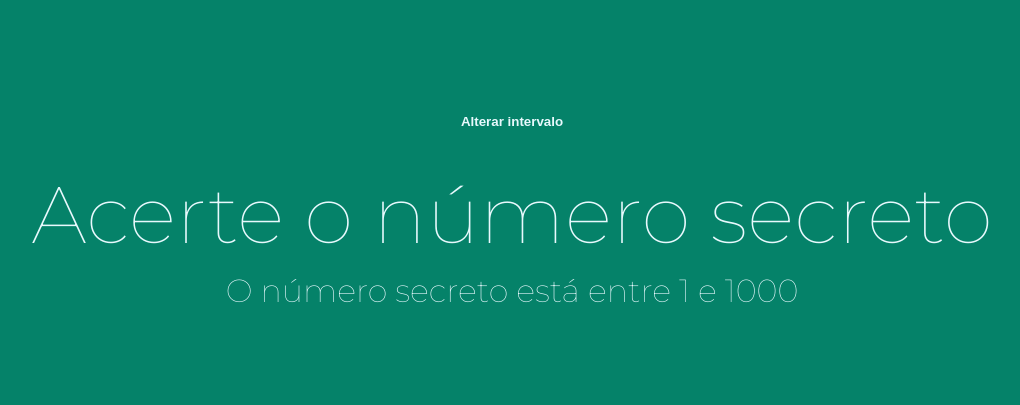
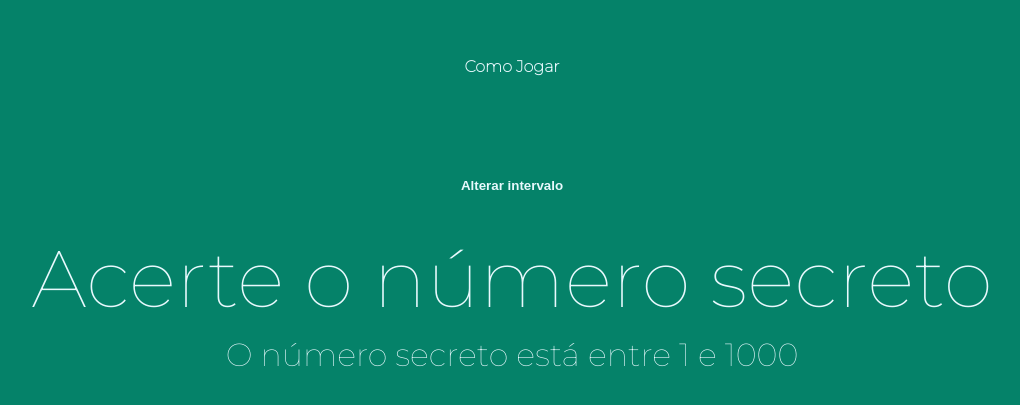
Before and after one commit to lzdavic/numero-secreto--jogo, a plain HTML site: page index.html in a window 1280 px wide. Shown: the part 193-598 px from the top of the page, without its empty margins (128-1148 px from the left). Drawn offline with nearby package versions, Linux system fonts and the light colour scheme.

Commit message:
adcioar botao que leva as intruçoes

```diff
--- a/index.html
+++ b/index.html
@@ -10,7 +10,12 @@
     <title>Número Secreto</title>
 </head>
 <body>
+    <a class="btn__comojogar" href="https://github.com/lzdavic/numero-secreto--jogo/#readme">Como Jogar</a>
+
     <button id="alterar-intervalo" class="alterar__intervalo">Alterar intervalo</button>
+
+
+
     <h1>Acerte o número secreto</h1>
 
     <h3>O número secreto está entre <span id="menor-valor">1
--- a/style.css
+++ b/style.css
@@ -47,7 +47,9 @@ h3 {
 
 .alterar__intervalo,
 .btn-jogar,
-.button-ok {
+.button-ok,
+.btn__comojogar {
+    text-decoration: none;
     padding: 0.5em 1em;
     border: none;
     background-color: var(--primary-color);
@@ -61,17 +63,20 @@ h3 {
 
 .alterar__intervalo:hover,
 .btn-jogar:hover,
-.button-ok:hover {
+.button-ok:hover,
+.btn__comojogar:hover {
     transform: scale(1.05);
     cursor: pointer;
 }
 
-.alterar__intervalo {
+.alterar__intervalo,
+.btn__comojogar {
     background-color: transparent;
     color: var(--primary-color);
 }
 
-.alterar__intervalo:hover {
+.alterar__intervalo:hover,
+.btn__comojogar:hover {
     background-color: var(--primary-color);
     color: var(--bg-color);
 }
@@ -87,3 +92,7 @@ input {
 [data-display="show"] {
     display: block;
 }
+
+.btn__comojogar{
+    justify-self: flex-start;
+}
```
